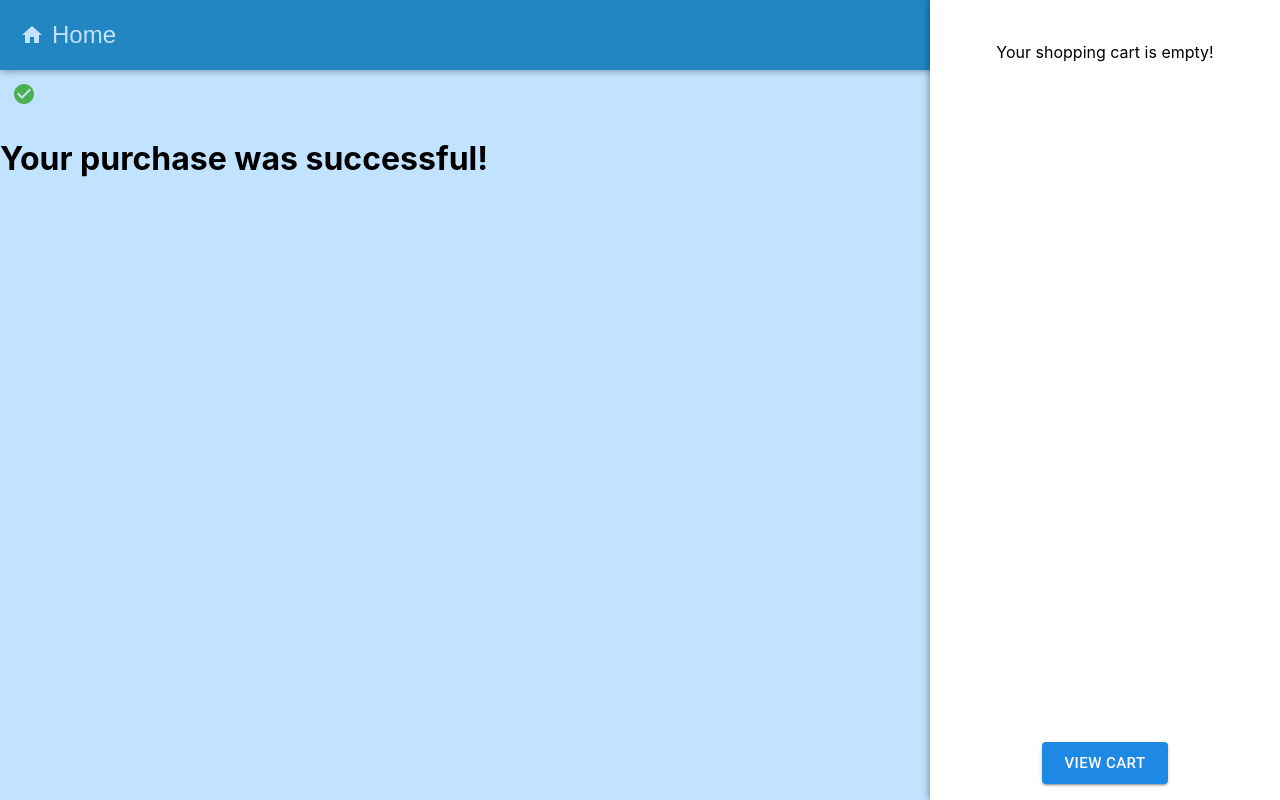
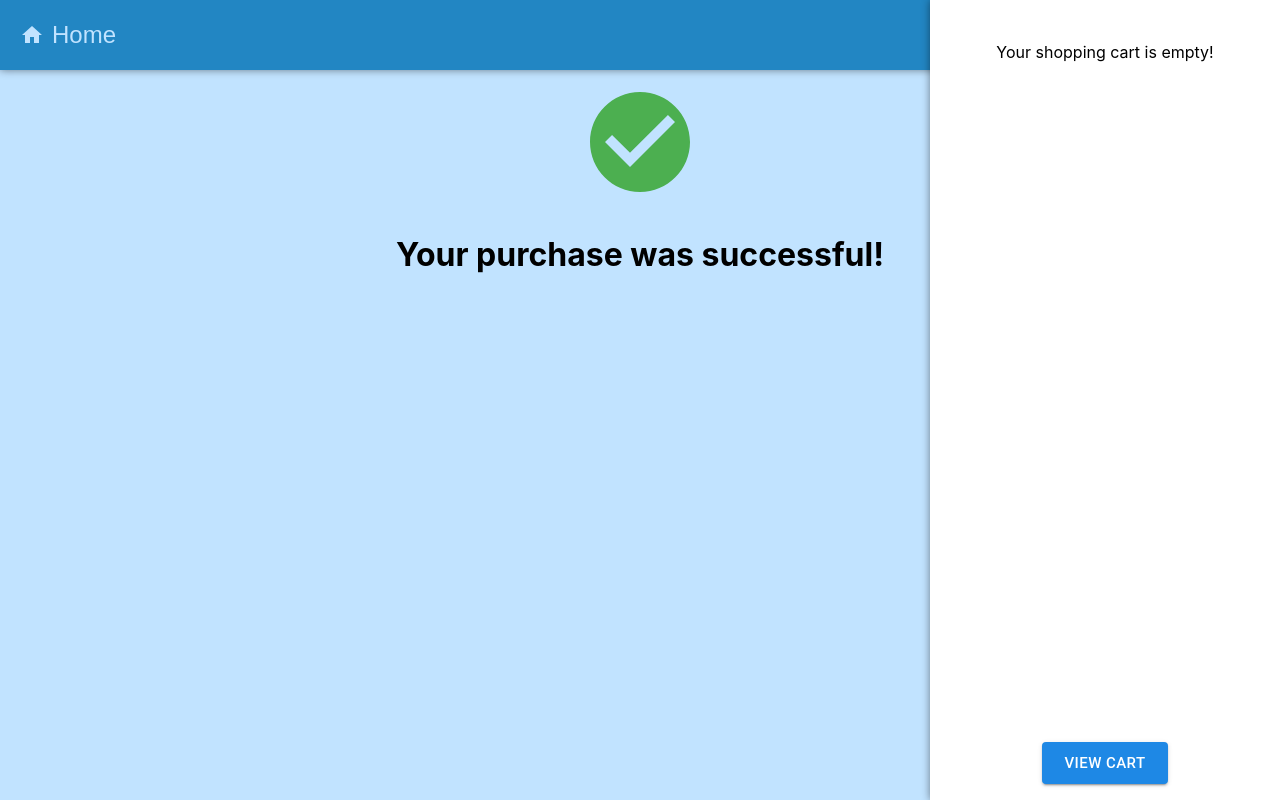
Before and after one commit to mrplum/plum_cart, a React (Create React App) app: page /success in a window 1280 px wide. Built offline with nearby package versions, Linux system fonts and the light colour scheme.

Commit message:
closes mrplum/plum_cart#43

```diff
--- a/src/App.tsx
+++ b/src/App.tsx
@@ -2,7 +2,7 @@ import React, { useContext, useState } from "react";
 import { BrowserRouter as Router, Route, withRouter } from "react-router-dom";
 import { IntlProvider } from "react-intl";
 import { createMuiTheme, MuiThemeProvider } from "@material-ui/core";
-import { blue, green } from "@material-ui/core/colors";
+import { blue } from "@material-ui/core/colors";
 import data from "./data.json";
 import Main from "./components/Main";
 import Product from "./components/Product";
--- /dev/null
+++ b/src/components/SuccessfulPurchase/SuccessfulPurchase.module.css
@@ -0,0 +1,3 @@
+.root {
+  text-align: center;
+}
--- a/src/components/SuccessfulPurchase/SuccessfulPurchase.tsx
+++ b/src/components/SuccessfulPurchase/SuccessfulPurchase.tsx
@@ -5,10 +5,10 @@ import { withStyles } from "@material-ui/core/styles";
 import { IconButton } from "@material-ui/core";
 import { green } from "@material-ui/core/colors";
 import { CartContext } from "../../context";
-//import style from "./Mercadopago.module.css";
+import style from "./SuccessfulPurchase.module.css";
 
 const SuccessfulCheck = withStyles({
-  root: { color: green[500] },
+  root: { color: green[500], width: "40%", height: "40%" },
 })(CheckCircleIcon);
 
 const SuccessfulPurchase = (): JSX.Element => {
@@ -19,7 +19,7 @@ const SuccessfulPurchase = (): JSX.Element => {
   }, []);
 
   return (
-    <div>
+    <div className={style.root}>
       <IconButton>
         <SuccessfulCheck />
       </IconButton>
--- a/src/context/CartContext.tsx
+++ b/src/context/CartContext.tsx
@@ -48,6 +48,7 @@ const reducer = (cart, action) => {
       return { list: newList, quantity: cart.quantity - qtyDeleted };
     }
     case "cleanCart": {
+      localStorage.setItem("shoppingcart", "[]");
       return { list: [], quantity: 0 };
     }
     default:
```
Also changed, not shown: src/components/Product/Product.tsx (+13 -14 lines).
